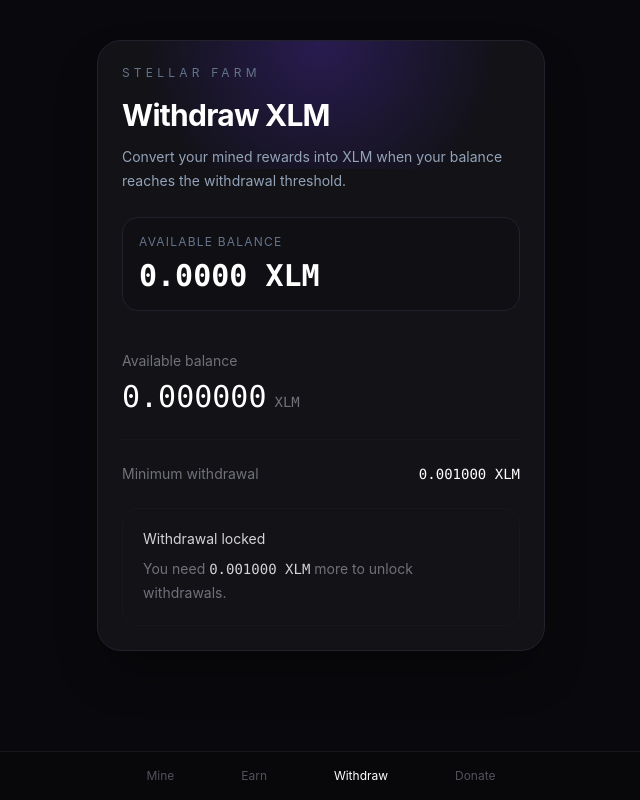
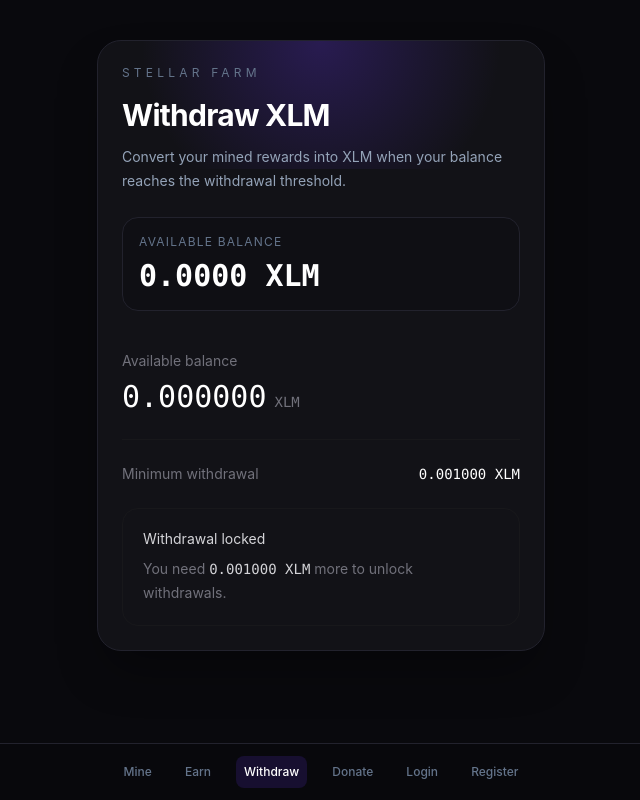
Before and after one commit to arashKazerouni/star-miner, a Next.js app: page /withdraw in a window 1280 px wide. Shown: the whole page, without its empty margins (319-959 px from the left). Built offline with nearby package versions, Linux system fonts and the light colour scheme; no server answers.

Commit message:
feat: add navigation routes to bottom nav

```diff
--- a/components/navigation/BottomNav.tsx
+++ b/components/navigation/BottomNav.tsx
@@ -8,14 +8,16 @@ const links = [
   { href: "/earn", label: "Earn" },
   { href: "/withdraw", label: "Withdraw" },
   { href: "/donate", label: "Donate" },
+  { href: "/login", label: "Login" },
+  { href: "/register", label: "Register" },
 ];
 
 export default function BottomNav() {
   const pathname = usePathname();
 
   return (
-    <nav className="fixed bottom-0 left-0 right-0 border-t border-zinc-900 bg-zinc-950/95">
-      <div className="mx-auto flex max-w-md items-center justify-around px-4 py-4">
+    <nav className="fixed bottom-0 left-0 right-0 z-50 border-t border-[#22222D] bg-[#09090D]/95 backdrop-blur-md">
+      <div className="mx-auto flex max-w-md items-center justify-around gap-1 px-3 py-3">
         {links.map((link) => {
           const active = pathname === link.href;
 
@@ -23,8 +25,10 @@ export default function BottomNav() {
             <Link
               key={link.href}
               href={link.href}
-              className={`text-xs transition ${
-                active ? "text-white" : "text-zinc-600"
+              className={`rounded-lg px-2 py-2 text-xs font-medium transition-colors ${
+                active
+                  ? "bg-[#6C38FF]/15 text-white"
+                  : "text-[#64748B] hover:text-[#94A3B8]"
               }`}
             >
               {link.label}
```
